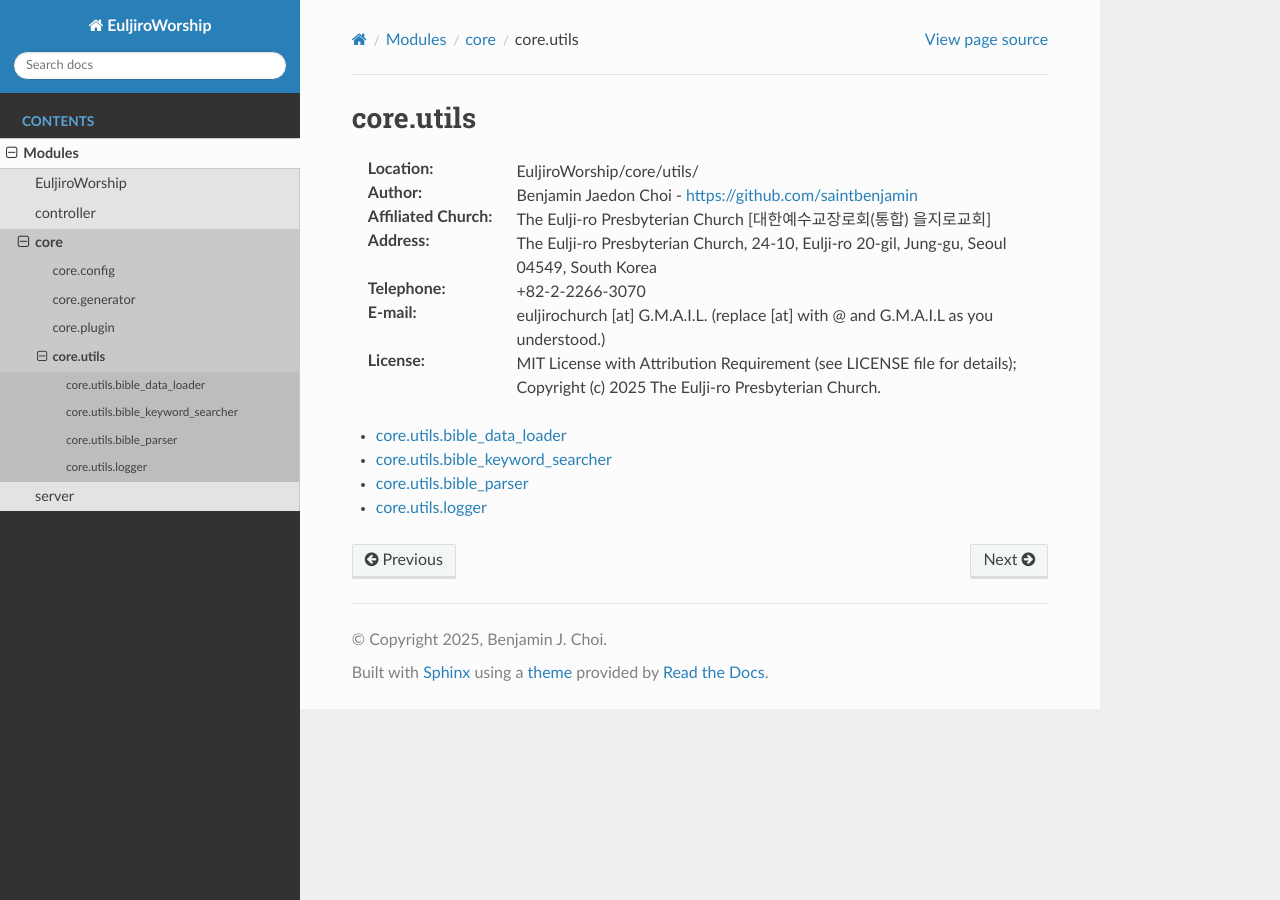
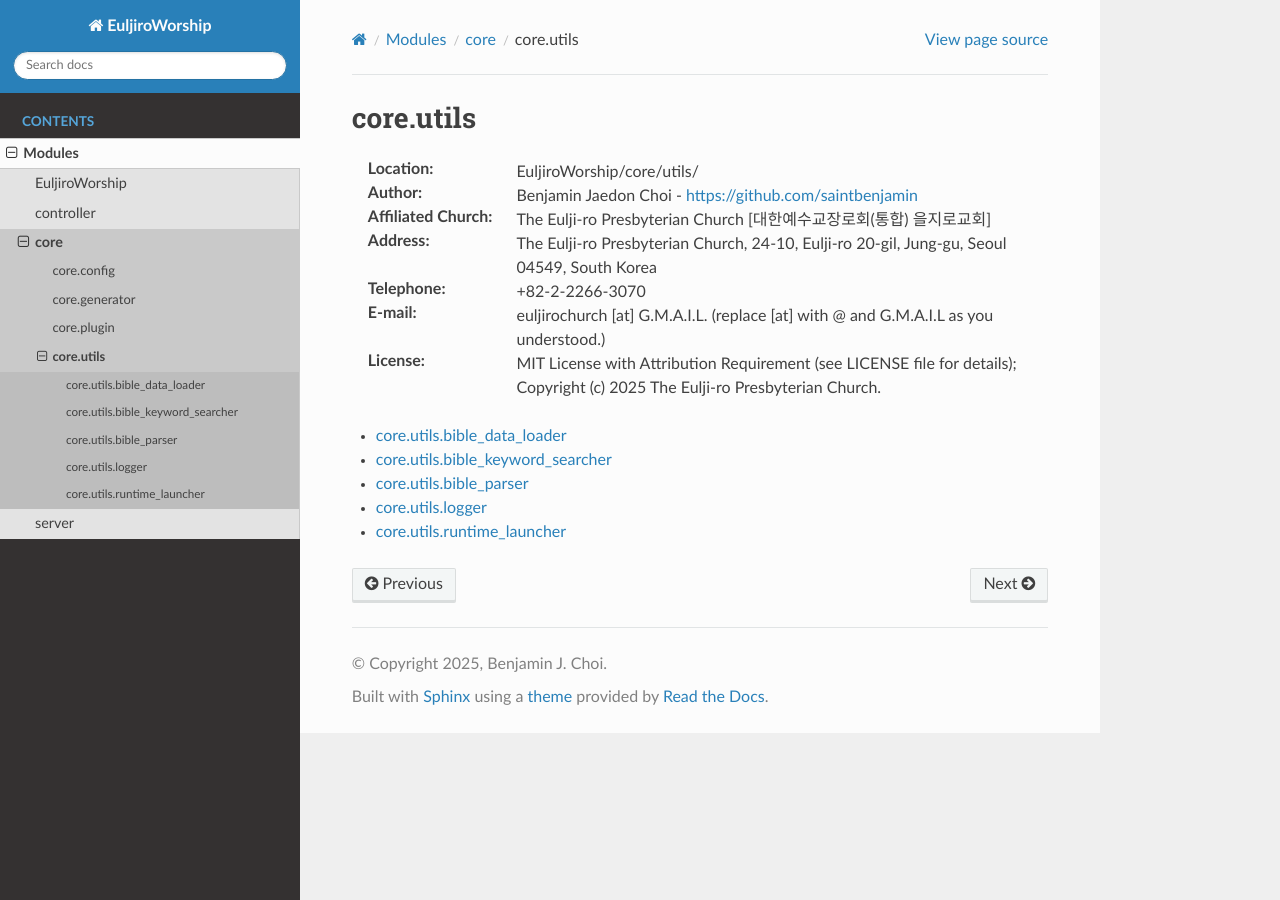
Before and after one commit to saintbenjamin/EuljiroWorship, a Sphinx documentation site: the page built from docs/source/core.utils.rst, in a window 1280 px wide. Built offline with Sphinx 7.4.7 and the Read the Docs theme 3.1.0, drawn with Linux system fonts in a browser that asks for light colours; pages that are not in the unit, such as notebooks, are missing from menus.

Commit message:
fixed bugs on RTD

```diff
--- a/docs/source/controller.utils.rst
+++ b/docs/source/controller.utils.rst
@@ -17,7 +17,6 @@ controller.utils
    controller.utils.interruptor_watcher
    controller.utils.keyword_highlight_delegate
    controller.utils.keyword_result_model_light
-   controller.utils.runtime_launcher
    controller.utils.slide_controller_data_manager
    controller.utils.slide_file_watcher
    controller.utils.slide_websocket_manager
--- a/docs/source/core.utils.rst
+++ b/docs/source/core.utils.rst
@@ -16,3 +16,4 @@ core.utils
    core.utils.bible_keyword_searcher
    core.utils.bible_parser
    core.utils.logger
+   core.utils.runtime_launcher
--- a/docs/source/core.utils.runtime_launcher.rst
+++ b/docs/source/core.utils.runtime_launcher.rst
@@ -1,7 +1,7 @@
-controller.utils.runtime_launcher
-=================================
+core.utils.runtime_launcher
+===========================
 
-.. automodule:: controller.utils.runtime_launcher
+.. automodule:: core.utils.runtime_launcher
    :members:
    :private-members:
    :undoc-members:
```
